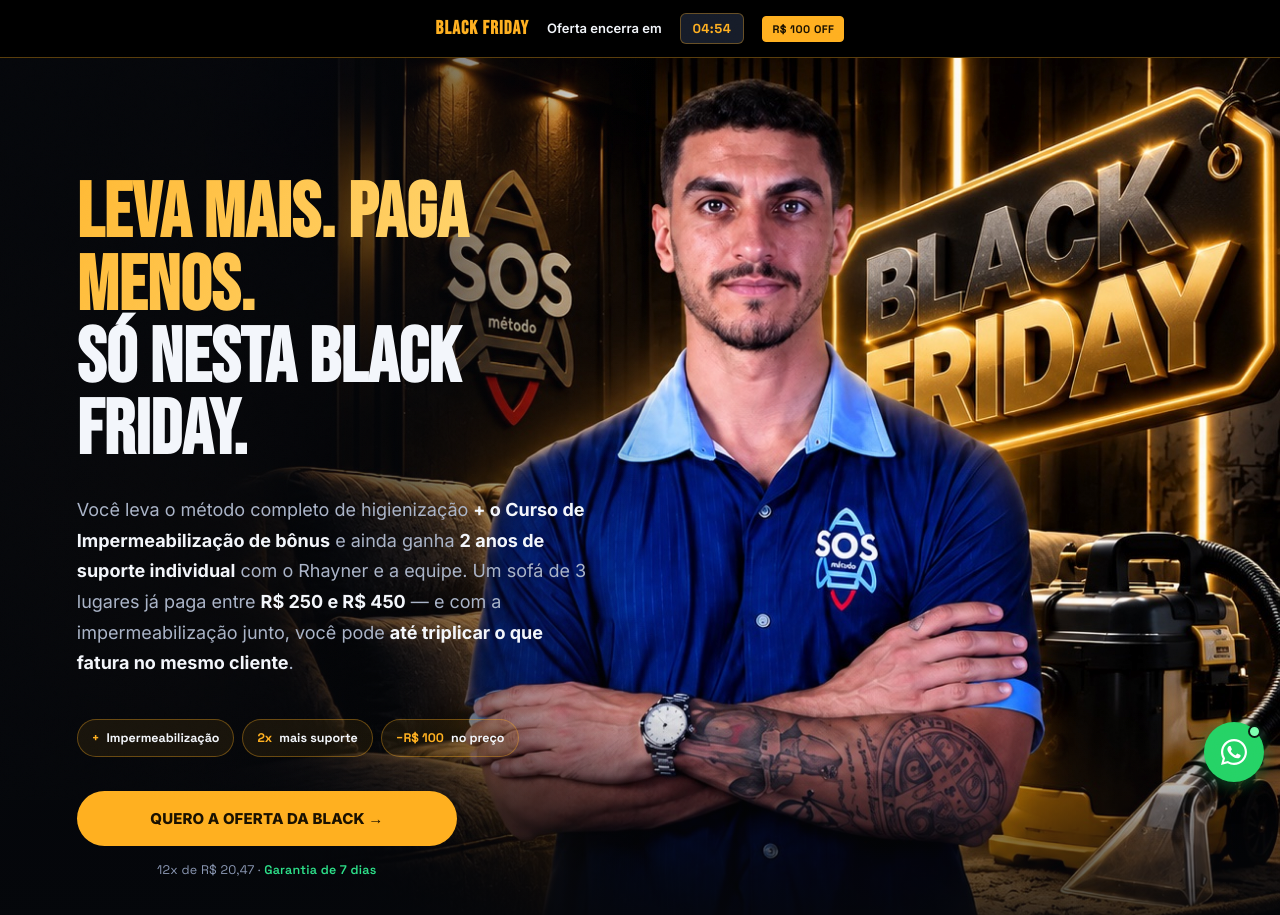
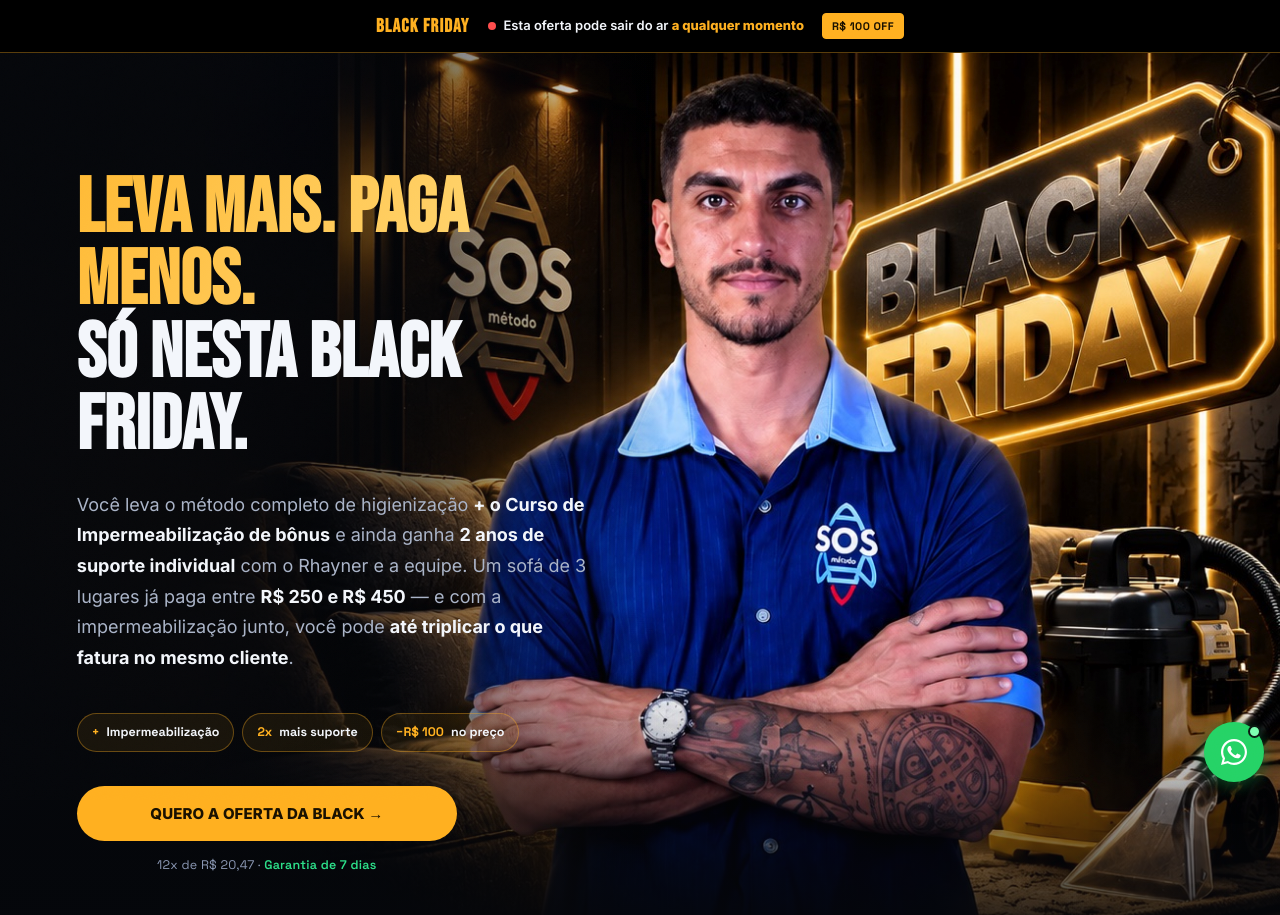
Before and after one commit to douglashenriquemd-cpu/meu-site, a plain HTML site: page black/index.html in a window 1280 px wide. Shown: the top 915 px of the page. Drawn offline with Linux system fonts and the light colour scheme.

Commit message:
Black: barra do topo troca o timer de 5 min por 'pode sair do ar a qualquer momento'
Co-Authored-By: Claude Opus 5.5 <noreply@anthropic.com>

```diff
--- a/black/index.html
+++ b/black/index.html
@@ -504,6 +504,11 @@ footer{padding:40px 24px;text-align:center;border-top:1px solid var(--line);font
 #topbar{background:rgba(0,0,0,.92);border-bottom:1px solid rgba(255,176,32,.35)}
 #topbar .bf{font-family:'Bebas Neue',sans-serif;font-size:19px;letter-spacing:.06em;color:var(--gold);line-height:1}
 #topbar .tag-off{background:var(--gold);color:#1a1100;border-color:var(--gold)}
+#topbar .alerta{display:inline-flex;align-items:center;gap:8px;color:var(--white)}
+#topbar .alerta b{color:var(--gold);font-weight:800}
+#topbar .pulso{width:8px;height:8px;border-radius:50%;background:#ff4d4d;flex-shrink:0;box-shadow:0 0 0 0 rgba(255,77,77,.6);animation:pulsoAlerta 1.8s ease-out infinite}
+@keyframes pulsoAlerta{0%{box-shadow:0 0 0 0 rgba(255,77,77,.6)}80%,100%{box-shadow:0 0 0 8px rgba(255,77,77,0)}}
+@media (prefers-reduced-motion:reduce){#topbar .pulso{animation:none}}
 
 .bf-stamp{display:inline-flex;align-items:center;gap:12px;margin-bottom:22px}
 .bf-stamp .bf-word{font-family:'Bebas Neue',sans-serif;font-size:clamp(34px,5vw,52px);letter-spacing:.04em;line-height:1;color:#000;background:linear-gradient(135deg,var(--gold),#ffd36b 50%,var(--gold-deep));padding:6px 18px 2px;border-radius:6px;transform:skewX(-8deg);box-shadow:0 10px 40px -10px rgba(255,176,32,.6)}
@@ -603,8 +608,7 @@ footer{padding:40px 24px;text-align:center;border-top:1px solid var(--line);font
 <!-- TOPBAR -->
 <div id="topbar">
   <span class="bf">BLACK FRIDAY</span>
-  <span>Oferta encerra em</span>
-  <span class="timer" id="countdown">05:00</span>
+  <span class="alerta"><i class="pulso"></i><span>Esta oferta pode sair do ar <b>a qualquer momento</b></span></span>
   <span class="tag-off">R$ 100 OFF</span>
 </div>
 
```
